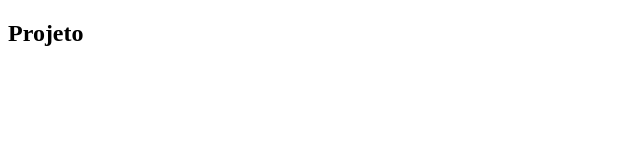
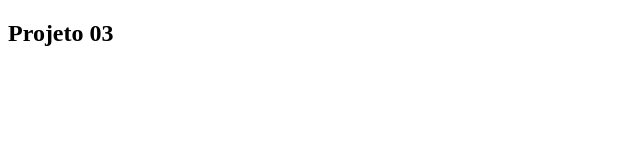
Before and after one commit to ooncyber/maratonatrainee-primeiro-projeto, a plain HTML site: page index.html in a window 1280 px wide. Shown: the full height of the page, 0-640 px from the left. Drawn offline with Linux system fonts and the light colour scheme.

Commit message:
Update index.html

```diff
--- a/index.html
+++ b/index.html
@@ -7,6 +7,6 @@
     <title>Projeto 03</title>
 </head>
 <body>
-    <h2>Projeto</h2>
+    <h2>Projeto 03</h2>
 </body>
 </html>
```
